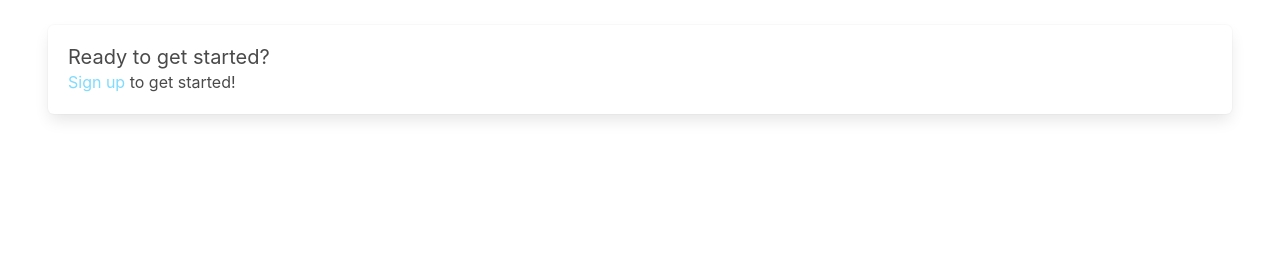
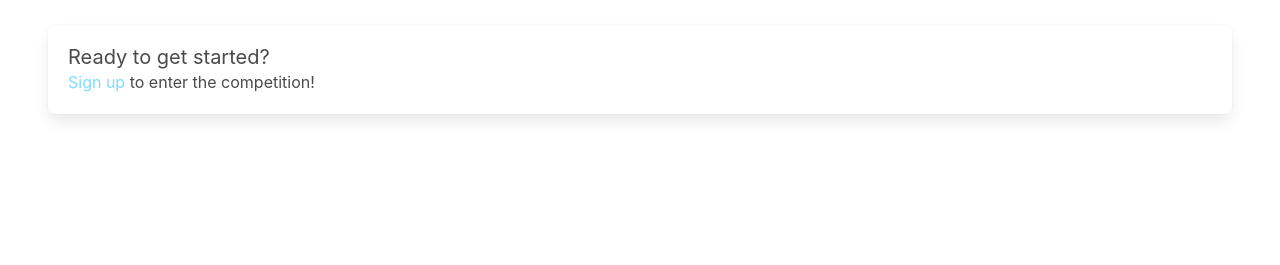
Before and after one commit to Kevin-Liu-01/OMMC-Math-Comp, a Flask app: page / in a window 1280 px wide. Shown: the part 474-739 px from the top of the page. Run offline with Flask 2, Linux system fonts and the light colour scheme; some libraries are stand-ins or nearby versions.

Commit message:
repetition

```diff
--- a/templates/index.html
+++ b/templates/index.html
@@ -69,11 +69,11 @@
 
             {%- if not current_user.authenticated %}
               <p class="is-family-primary">
-                <a class="hyperlink" href="/signup">Sign up</a> to get started!
+                <a class="hyperlink" href="/signup">Sign up</a> to enter the competition!
               </p>
             {%- else %}
               <p class="is-family-primary">
-                Do <a class="hyperlink" href="/">this</a> to enter the competition. (placeholder)
+                Do <a class="hyperlink" href="/">this</a> to enter the competition! (placeholder)
               </p>
             {% endif -%}
           </div>
```
